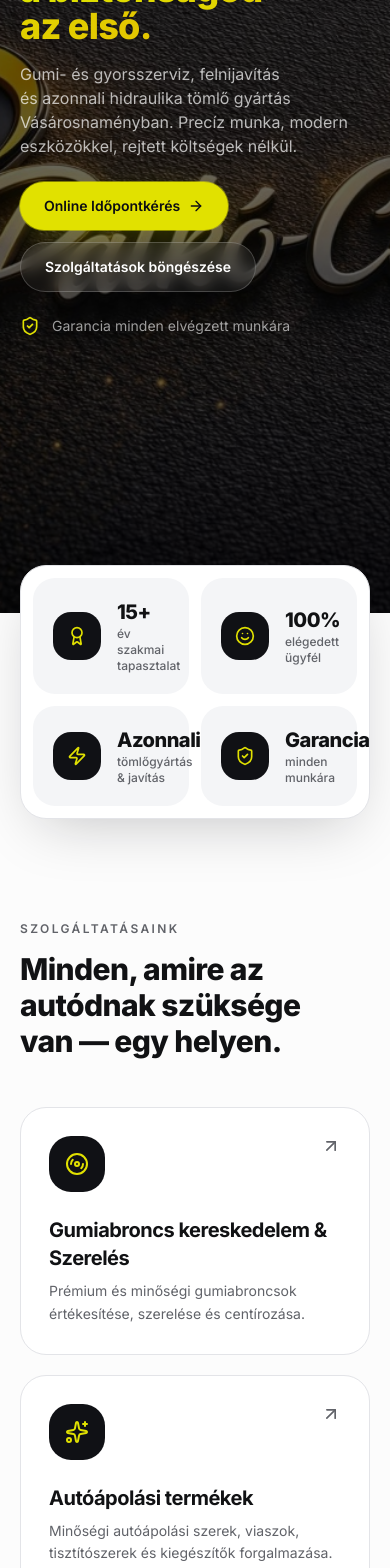
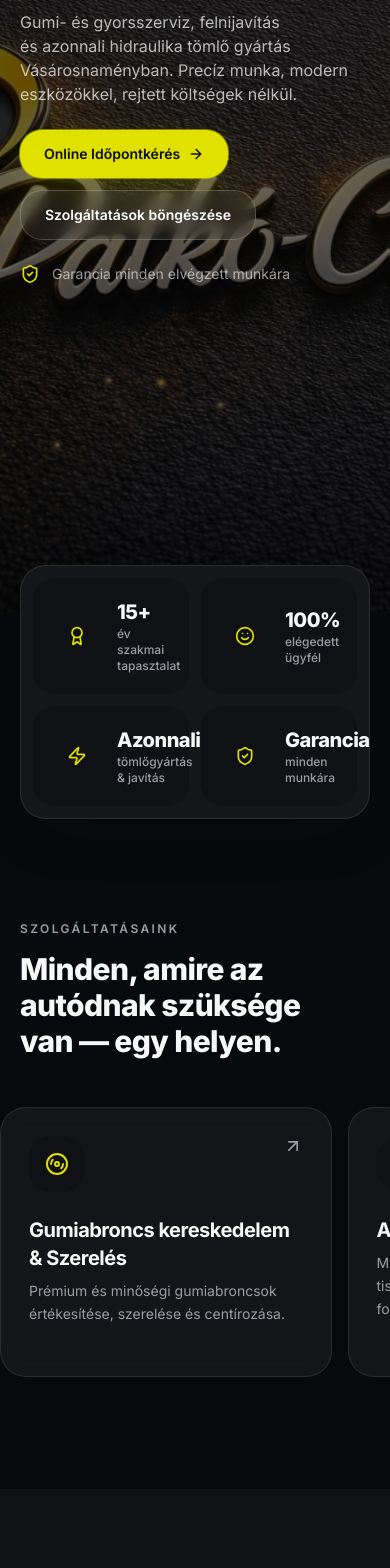
Before and after one commit to gabesz0214/patkocar, a React (Vite) app: page / in a window 390 px wide. Shown: the part 280-1848 px from the top of the page. Built offline with nearby package versions, Linux system fonts and the light colour scheme.

Commit message:
design: modernize mobile UI/UX with horizontal carousel, glassmorphism, and responsive typography

```diff
--- a/index.html
+++ b/index.html
@@ -1,5 +1,5 @@
 <!DOCTYPE html>
-<html lang="hu">
+<html lang="hu" class="dark">
   <head>
     <meta charset="UTF-8" />
     <link rel="icon" type="image/svg+xml" href="/vite.svg" />
--- a/src/components/site/BookingForm.tsx
+++ b/src/components/site/BookingForm.tsx
@@ -322,7 +322,7 @@ export function BookingForm() {
                   name="service"
                   required
                   defaultValue=""
-                  className="w-full rounded-xl border border-white/10 bg-white/5 px-4 py-3 text-sm text-white outline-none transition-colors focus:border-primary"
+                  className="w-full rounded-2xl md:rounded-xl border border-white/10 bg-white/5 backdrop-blur-md px-4 py-3 text-sm text-white outline-none transition-colors focus:border-primary"
                 >
                   <option value="" disabled className="text-foreground">Válassz egyet…</option>
                   {services.map((s) => (
@@ -339,14 +339,14 @@ export function BookingForm() {
                   name="message"
                   rows={4}
                   placeholder="Pl. furcsa zaj fékezésnél…"
-                  className="w-full resize-none rounded-xl border border-white/10 bg-white/5 px-4 py-3 text-sm text-white outline-none transition-colors placeholder:text-white/30 focus:border-primary"
+                  className="w-full resize-none rounded-2xl md:rounded-xl border border-white/10 bg-white/5 backdrop-blur-md px-4 py-3 text-sm text-white outline-none transition-colors placeholder:text-white/30 focus:border-primary"
                 />
               </div>
 
               <button
                 type="submit"
                 disabled={isSubmitting}
-                className="group mt-2 inline-flex items-center justify-center gap-2 rounded-full bg-primary px-6 py-4 text-sm font-bold text-primary-foreground shadow-glow transition-transform hover:scale-[1.02] disabled:opacity-50 disabled:hover:scale-100 disabled:cursor-not-allowed"
+                className="group mt-2 inline-flex items-center justify-center gap-2 rounded-2xl md:rounded-full bg-primary px-6 py-4 text-sm font-bold text-primary-foreground shadow-glow transition-transform hover:scale-[1.02] disabled:opacity-50 disabled:hover:scale-100 disabled:cursor-not-allowed"
               >
                 {isSubmitting ? "Küldés folyamatban..." : "Időpont / Árajánlat kérése"}
                 {!isSubmitting && <Send className="h-4 w-4 transition-transform group-hover:translate-x-0.5" />}
@@ -370,7 +370,7 @@ function Field({ label, name, type = "text", placeholder, required }: {
         type={type}
         placeholder={placeholder}
         required={required}
-        className="w-full rounded-xl border border-white/10 bg-white/5 px-4 py-3 text-sm text-white outline-none transition-colors placeholder:text-white/30 focus:border-primary"
+        className="w-full rounded-2xl md:rounded-xl border border-white/10 bg-white/5 backdrop-blur-md px-4 py-3 text-sm text-white outline-none transition-colors placeholder:text-white/30 focus:border-primary"
       />
     </div>
   );
--- a/src/components/site/Galeria.tsx
+++ b/src/components/site/Galeria.tsx
@@ -293,7 +293,7 @@ export function Galeria() {
             href="https://www.facebook.com/patko.car"
             target="_blank"
             rel="noopener noreferrer"
-            className="inline-flex items-center gap-3 rounded-full border border-zinc-800 bg-zinc-900/60 hover:bg-zinc-800 text-zinc-300 hover:text-white font-bold text-xs py-4 px-8 tracking-widest uppercase transition-all duration-300 hover:scale-[1.02] shadow-sm"
+            className="inline-flex items-center gap-3 rounded-2xl md:rounded-full border border-zinc-800 bg-zinc-900/60 hover:bg-zinc-800 text-zinc-300 hover:text-white font-bold text-xs py-4 px-8 tracking-widest uppercase transition-all duration-300 hover:scale-[1.02] shadow-sm"
           >
             <Facebook className="h-4 w-4 text-[#1877F2]" />
             Kövess minket a Facebookon a friss posztokért
--- a/src/components/site/Header.tsx
+++ b/src/components/site/Header.tsx
@@ -131,7 +131,7 @@ export function Header() {
             <a
               href="/#idopont"
               onClick={() => setOpen(false)}
-              className="mt-2 inline-flex items-center justify-center rounded-full bg-primary px-5 py-3 text-sm font-semibold text-primary-foreground hover:scale-[1.02] active:scale-100 transition-transform"
+              className="mt-2 inline-flex items-center justify-center rounded-2xl bg-primary px-5 py-3 text-sm font-semibold text-primary-foreground hover:scale-[1.02] active:scale-100 transition-transform"
             >
               Időpontfoglalás
             </a>
--- a/src/components/site/Hero.tsx
+++ b/src/components/site/Hero.tsx
@@ -23,7 +23,7 @@ export function Hero() {
             <Sparkles className="h-3.5 w-3.5" />
             Vásárosnamény · Márkafüggetlen
           </span>
-          <h1 className="mt-4 text-balance text-4xl font-extrabold leading-[1.05] sm:text-5xl md:text-6xl lg:text-7xl">
+          <h1 className="mt-4 text-balance text-3xl font-extrabold leading-[1.1] sm:text-5xl sm:leading-[1.05] md:text-6xl lg:text-7xl">
             Profi gumiszerviz és hidraulika,{" "}
             <span className="bg-accent-gradient bg-clip-text text-transparent">
               ahol a biztonságod az első.
@@ -37,14 +37,14 @@ export function Hero() {
           <div className="mt-6 flex flex-wrap items-center gap-3">
             <a
               href="#idopont"
-              className="group inline-flex items-center gap-2 rounded-full bg-primary px-6 py-3.5 text-sm font-semibold text-primary-foreground shadow-glow transition-transform hover:scale-[1.03]"
+              className="group inline-flex items-center gap-2 rounded-2xl md:rounded-full bg-primary px-6 py-3.5 text-sm font-semibold text-primary-foreground shadow-glow transition-transform hover:scale-[1.03]"
             >
               Online Időpontkérés
               <ArrowRight className="h-4 w-4 transition-transform group-hover:translate-x-0.5" />
             </a>
             <a
               href="#szolgaltatasok"
-              className="inline-flex items-center gap-2 rounded-full border border-white/20 bg-white/5 px-6 py-3.5 text-sm font-semibold text-white backdrop-blur hover:bg-white/10"
+              className="inline-flex items-center gap-2 rounded-2xl md:rounded-full border border-white/20 bg-white/5 px-6 py-3.5 text-sm font-semibold text-white backdrop-blur hover:bg-white/10"
             >
               Szolgáltatások böngészése
             </a>
--- a/src/components/site/Process.tsx
+++ b/src/components/site/Process.tsx
@@ -38,7 +38,7 @@ export function Process() {
           {steps.map((s, i) => (
             <div
               key={s.title}
-              className="relative rounded-3xl border border-border bg-card p-8 shadow-elegant"
+              className="relative rounded-3xl border border-white/10 bg-white/5 backdrop-blur-md p-8 shadow-elegant md:border-border md:bg-card"
             >
               <div className="absolute -top-4 left-8 grid h-9 w-9 place-items-center rounded-full bg-primary text-sm font-extrabold text-primary-foreground">
                 {i + 1}
--- a/src/components/site/Services.tsx
+++ b/src/components/site/Services.tsx
@@ -62,11 +62,11 @@ export function Services() {
           </a>
         </div>
 
-        <div className="mt-12 grid grid-cols-1 gap-5 md:grid-cols-2 lg:grid-cols-3">
+        <div className="mt-12 flex overflow-x-auto snap-x snap-mandatory scrollbar-hide pb-4 gap-4 -mx-5 px-5 md:grid md:grid-cols-2 lg:grid-cols-3 md:gap-5 md:overflow-visible md:pb-0 md:mx-0 md:px-0">
           {services.map((s) => (
             <article
               key={s.title}
-              className="group relative overflow-hidden rounded-3xl border border-border bg-card p-7 transition-all duration-300 hover:-translate-y-1 hover:border-primary/40 hover:shadow-elegant"
+              className="group relative overflow-hidden rounded-3xl border border-white/10 bg-white/5 backdrop-blur-md p-7 transition-all duration-300 hover:-translate-y-1 md:border-border md:bg-card md:hover:border-primary/40 hover:shadow-elegant w-[85vw] sm:w-[380px] md:w-auto shrink-0 md:shrink snap-start md:snap-align-none"
             >
               <div className="absolute -right-12 -top-12 h-40 w-40 rounded-full bg-primary/0 blur-3xl transition-all duration-500 group-hover:bg-primary/20" />
               <div className="relative flex items-start justify-between">
--- a/src/styles.css
+++ b/src/styles.css
@@ -157,3 +157,10 @@
 @utility text-balance {
   text-wrap: balance;
 }
+
+@utility scrollbar-hide {
+  scrollbar-width: none;
+  &::-webkit-scrollbar {
+    display: none;
+  }
+}
```
